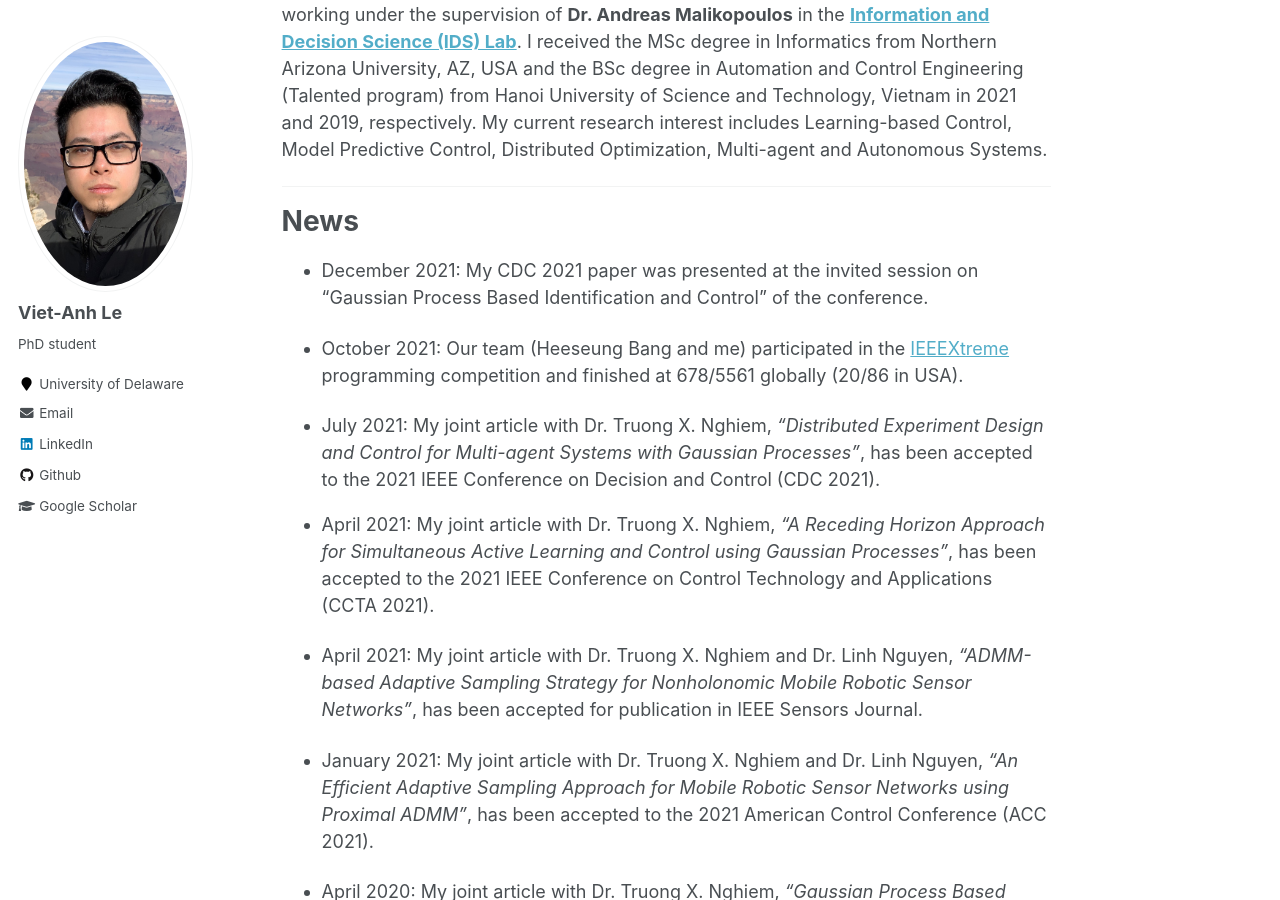
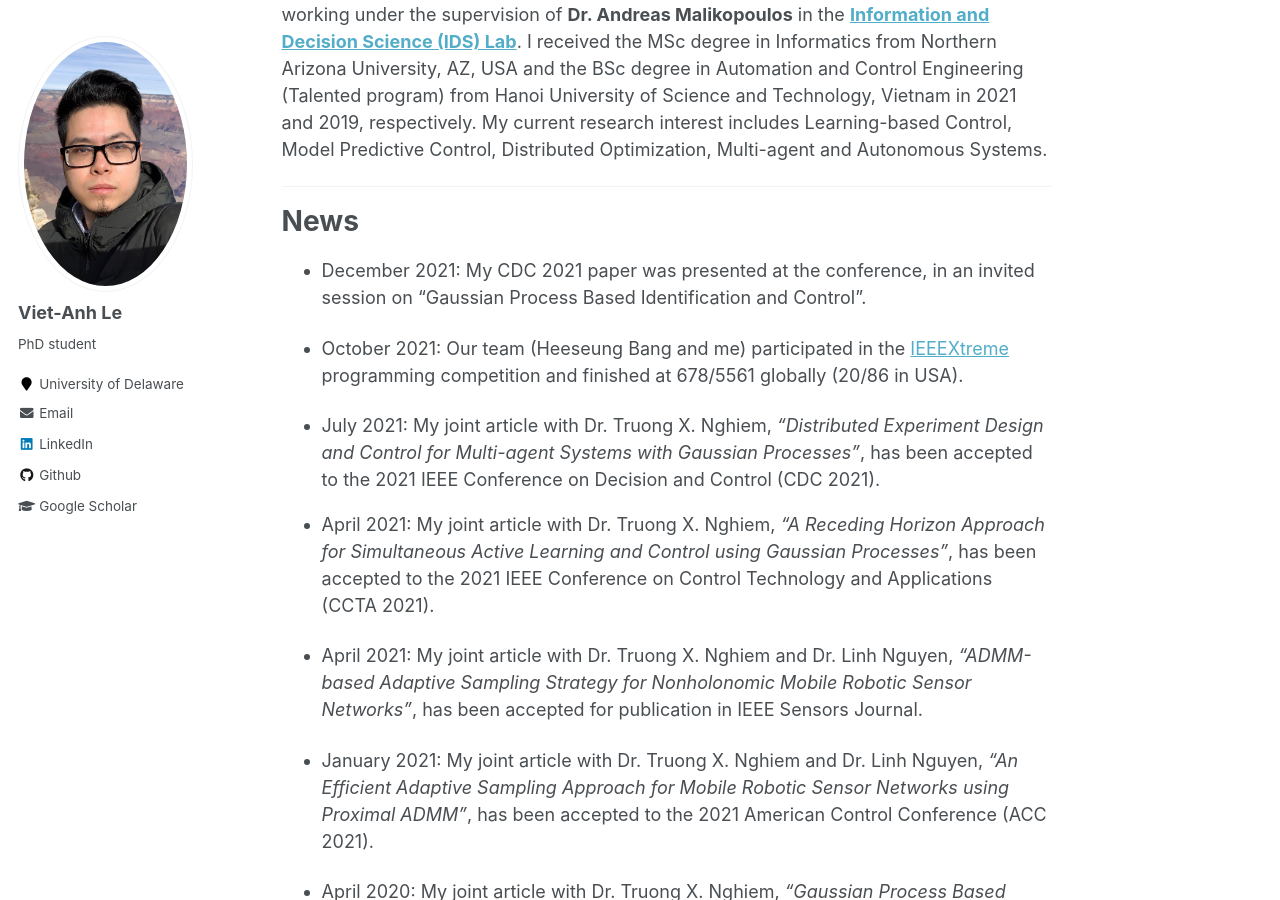
Before and after one commit to vietanhle0101/vietanhle0101.github.io, a Jekyll site: the page built from _pages/about.md, in a window 1280 px wide and 900 px high, scrolled down 573 px. Built offline with Jekyll 4.4.1, drawn with Linux system fonts in a browser that asks for light colours.

Commit message:
update cv feb 6

```diff
--- a/_pages/about.md
+++ b/_pages/about.md
@@ -20,7 +20,7 @@ My current research interest includes Learning-based Control, Model Predictive C
 
 # News
 
-* December 2021: My CDC 2021 paper was presented at the invited session on "Gaussian Process Based Identification and Control" of the conference.
+* December 2021: My CDC 2021 paper was presented at the conference, in an invited session on "Gaussian Process Based Identification and Control".
 
 * October 2021: Our team (Heeseung Bang and me) participated in the [IEEEXtreme](https://ieeextreme.org/) programming competition and finished at 678/5561 globally (20/86 in USA).
 
```
Also changed, not shown: 1 other file.
